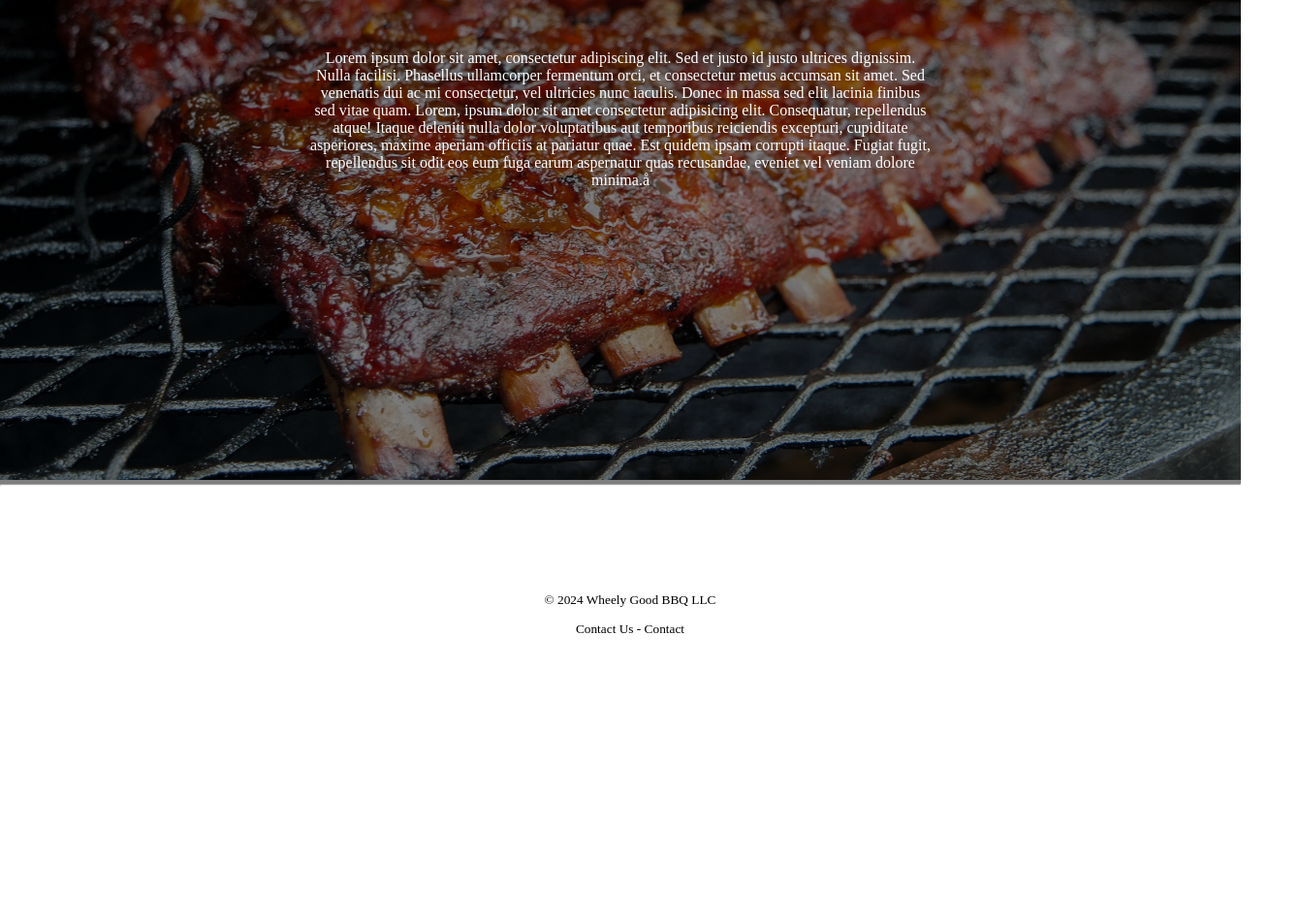
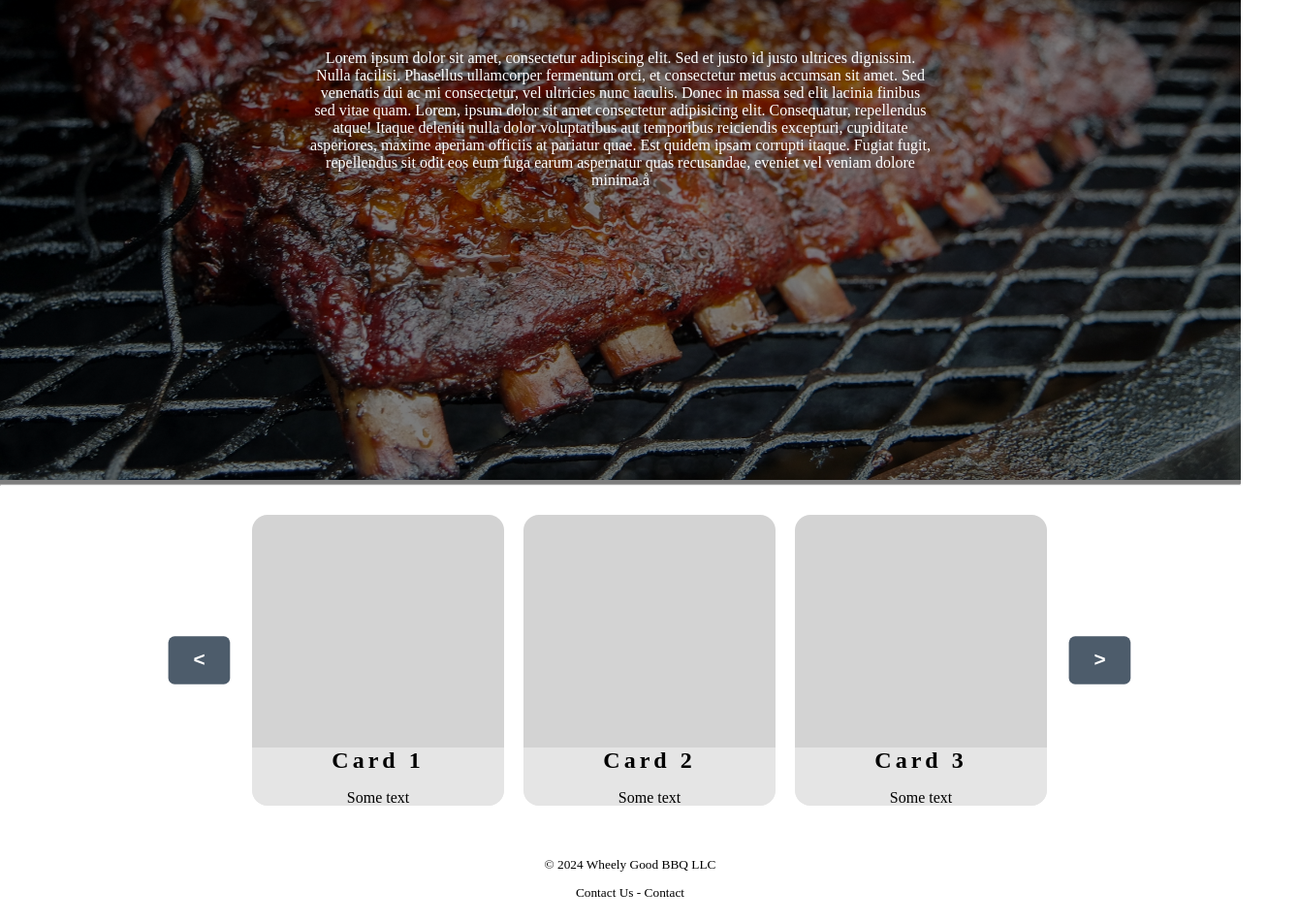
Before and after one commit to JBStrange1/JSFinalProject, a website: page public/Home/Home.html in a window 1280 px wide. Shown: the part 120-1072 px from the top of the page at 97% size, 1340 px wide, since content can reach past the window. Before the commit the page ends 800 px from the top, so only its background shows below. Drawn offline with Linux system fonts and the light colour scheme; some packages are replaced by stand-ins of ours.

Commit message:
Added card stuff

```diff
--- a/public/Home/Home.html
+++ b/public/Home/Home.html
@@ -5,17 +5,16 @@
     <meta name="viewport" content="width=device-width, initial-scale=1.0">
     <title>Wheely Good BBQ</title>
     <link rel="stylesheet" href="../site.css">
-    <script src="./Home.html" defer></script>
-    <script src="https://cdnjs.cloudflare.com/ajax/libs/lazysizes/5.3.2/lazysizes.min.js" integrity="sha512-8Np1hwnFjJjLRcR8nkgHv+/Myyiq9Mftw+f4+dcc9/kHsqHvS+8mE2MfNdk6JzAFwHVmRL0gyBCNwF7VuTy/7w==" crossorigin="anonymous" defer></script>
-
+    <link rel="stylesheet" href="./home.css">
+    <script src="./home.js" defer></script>
 </head>
 <body>
     <header>
         <h1>Wheely Good BBQ</h1>
         <nav>
             <a href="/">Home</a>
-            <a href="/Menu">Menu</a>
-            <a href="/Contact">Contact</a>
+            <a href="/menu">Menu</a>
+            <a href="/contact">Contact</a>
         </nav>
         <Hr></Hr>
     </header>
@@ -32,8 +31,32 @@
             </div>
           </div>
         <hr>
-        <div class="cards">
-
+        <div id="cards">
+                <div class="button">
+                    <button class="previous">&lt;</button>
+                </div>
+                <div class="card">
+                    <div>
+                        <h1>Card 1</h1>
+                        <p>Some text</p>
+                    </div>
+                </div>
+                <div class="card">
+                    <div>
+                        <h1>Card 2</h1>
+                        <p>Some text</p>
+                    </div>
+                </div>
+                <div class="card">
+                    <div>
+                        <h1>Card 3</h1>
+                        <p>Some text</p>
+                    </div>
+                </div>
+                <div class="button">
+                    <button class="next">&gt;</button>
+                </div>
+            </div>
         </div>
         <div class="MenuItems">
 
--- a/public/Home/Home.js
+++ b/public/Home/Home.js
@@ -0,0 +1,12 @@
+
+const cardInfo1 = {
+
+}
+
+const cardInfo2 = {
+
+}
+
+const cardInfo3 = {
+
+}
--- /dev/null
+++ b/public/Home/home.css
@@ -0,0 +1,81 @@
+
+#cards {
+    display: flex;
+    flex-direction: row;
+    align-items: center;
+    justify-content: center;
+    gap: 20px;
+    width: 100%;
+    padding: 30px;
+}
+
+.button button {
+	padding: 10px 20px;
+	border: none;
+	border-radius: 5px;
+	background-color: #4d5c6b;
+	color: white;
+	font-size: 1rem;
+	cursor: pointer;
+	font-weight: bold;
+	transform: scale(1.3);
+	margin: 0 10px;
+
+	transition: all 0.5s ease;
+}
+
+.button button:hover {
+	background-color: #0e2f50;
+	transform: scale(1.1);
+}
+
+.card {
+    width: 260px;
+    height: 300px;
+    overflow: hidden;
+    background-color: lightgray;
+    border-radius: 1rem;
+    background-size: cover;
+    background-position: center;
+    position: relative;
+    padding: 0;
+    margin: 0;
+	cursor: pointer;
+
+	transition: all 0.5s ease;
+}
+
+.card:hover {
+	transform: scale(1.1);
+}
+
+.card div {
+    position: absolute;
+    bottom: 0;
+    background-color: rgba(255, 255, 255, 0.4);
+    width: 100%;
+    height: 20%;
+	overflow: hidden;
+	display: flex;
+	align-items: center;
+	flex-direction: column;
+
+	transition: all 0.5s ease;
+}
+
+.card:hover div {
+	background-color: rgba(255, 255, 255, 0.8);
+	height: 50%;
+}
+
+.card div h1 {
+	font-size: 1.5rem;
+	white-space: nowrap;
+	text-align: center;
+	letter-spacing: 0.25rem;
+	transition: all 0.5s ease;
+}
+
+.card:hover div h1 {
+	letter-spacing: 0.5rem;
+}
--- a/public/site.css
+++ b/public/site.css
@@ -8,7 +8,6 @@ main{
 }
 footer{
     text-align: center;
-    position: absolute;
     width: 100%;
     padding: 10px;
     bottom: 0;
```
